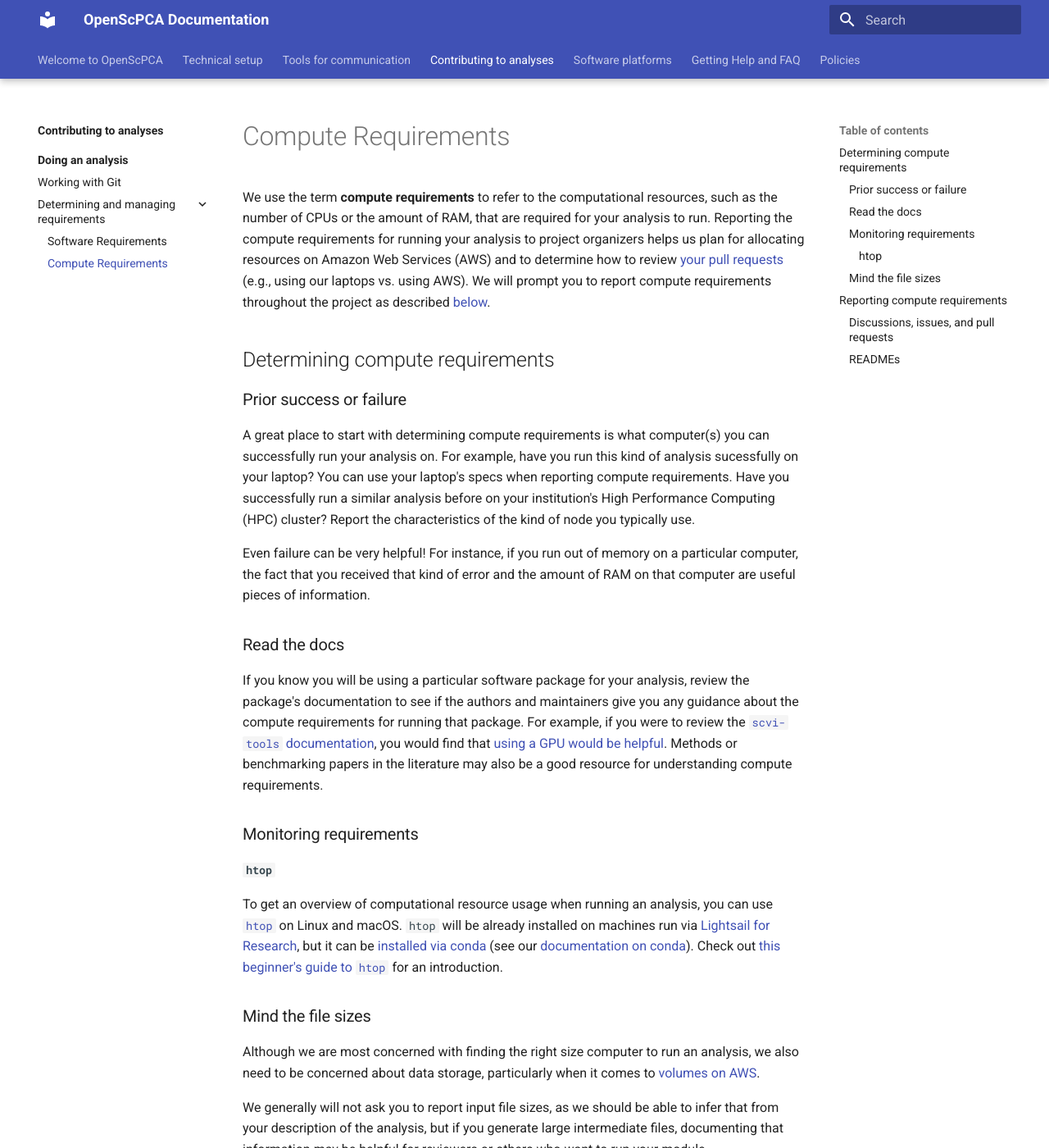
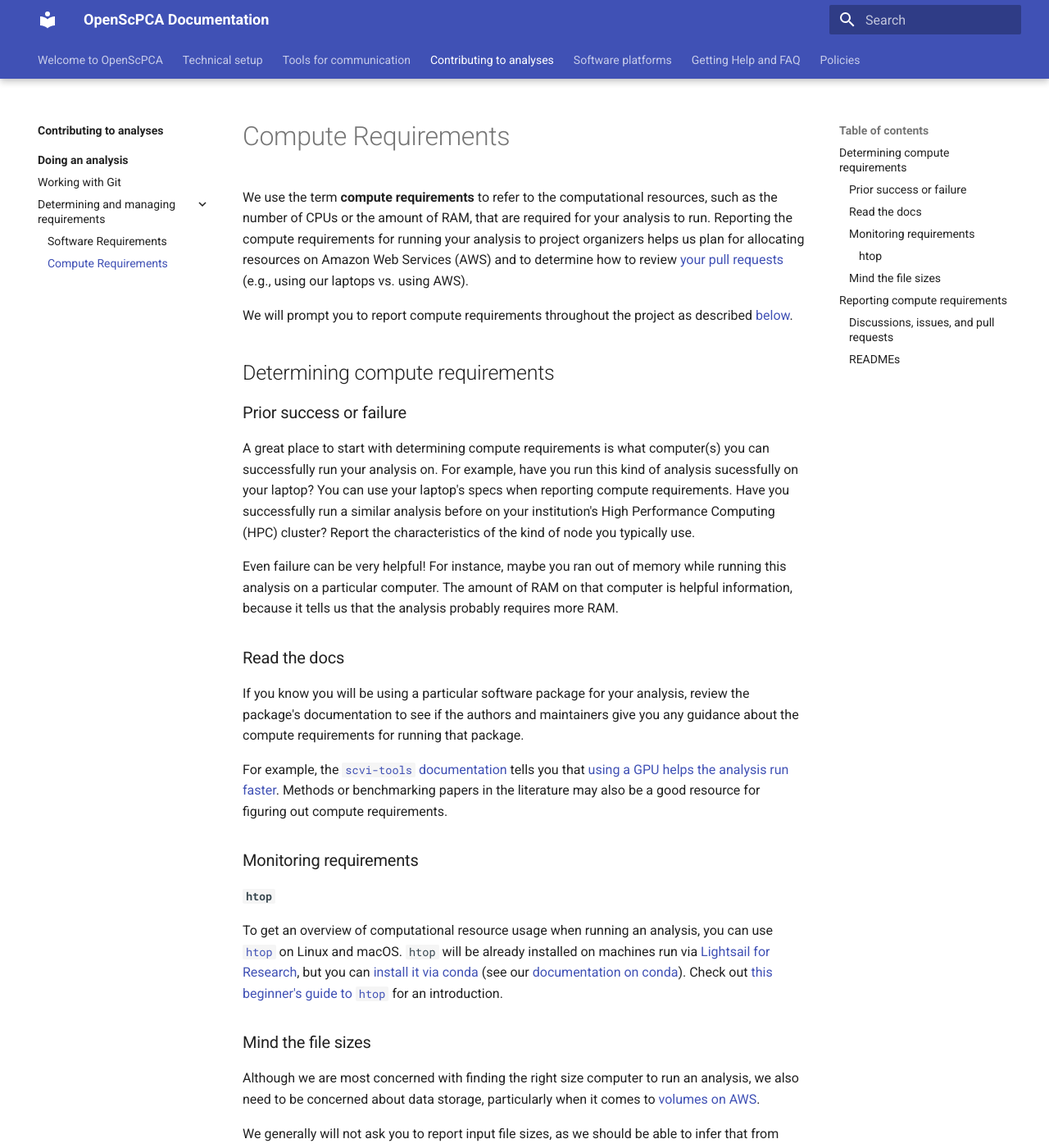
Before and after one commit to AlexsLemonade/OpenScPCA-analysis, an MkDocs documentation site: the page built from docs/contributing-to-analyses/determining-and-managing-requirements/compute-requirements.md, in a window 1280 px wide and 1400 px high. Shown: the whole window at 82% size. Built offline with MkDocs 1.6.1 and Material for MkDocs 9.7.7, drawn with Linux system fonts in a browser that asks for light colours.

Commit message:
Apply suggestions from code review
Co-authored-by: Stephanie Spielman <stephanie.spielman@gmail.com>

```diff
--- a/docs/contributing-to-analyses/determining-and-managing-requirements/compute-requirements.md
+++ b/docs/contributing-to-analyses/determining-and-managing-requirements/compute-requirements.md
@@ -2,6 +2,7 @@
 
 We use the term **compute requirements** to refer to the computational resources, such as the number of CPUs or the amount of RAM, that are required for your analysis to run.
 Reporting the compute requirements for running your analysis to project organizers helps us plan for allocating resources on Amazon Web Services (AWS) and to determine how to review [your pull requests](STUB_LINK PRs docs) (e.g., using our laptops vs. using AWS).
+
 We will prompt you to report compute requirements throughout the project as described [below](#reporting-compute-requirements).
 
 ## Determining compute requirements
@@ -15,20 +16,22 @@ Have you successfully run a similar analysis before on your institution's High P
 Report the characteristics of the kind of node you typically use.
 
 Even failure can be very helpful!
-For instance, if you run out of memory on a particular computer, the fact that you received that kind of error and the amount of RAM on that computer are useful pieces of information.
+For instance, maybe you ran out of memory while running this analysis on a particular computer.
+The amount of RAM on that computer is helpful information, because it tells us that the analysis probably requires more RAM.
 
 ### Read the docs
 
 If you know you will be using a particular software package for your analysis, review the package's documentation to see if the authors and maintainers give you any guidance about the compute requirements for running that package.
-For example, if you were to review the [`scvi-tools` documentation](https://docs.scvi-tools.org/en/stable/index.html), you would find that [using a GPU would be helpful](https://docs.scvi-tools.org/en/stable/installation.html#gpu).
-Methods or benchmarking papers in the literature may also be a good resource for understanding compute requirements.
+
+For example, the [`scvi-tools` documentation](https://docs.scvi-tools.org/en/stable/index.html) tells you that [using a GPU helps the analysis run faster](https://docs.scvi-tools.org/en/stable/installation.html#gpu).
+Methods or benchmarking papers in the literature may also be a good resource for figuring out compute requirements.
 
 ### Monitoring requirements
 
 #### `htop`
 
 To get an overview of computational resource usage when running an analysis, you can use [`htop`](https://htop.dev/) on Linux and macOS.
-`htop` will be already installed on machines run via [Lightsail for Research](STUB_LINK), but it can be [installed via conda](https://anaconda.org/conda-forge/htop) (see our [documentation on conda](software-requirements.md#adding-software-to-the-environment-and-tracking-installed-software)).
+`htop` will be already installed on machines run via [Lightsail for Research](STUB_LINK), but you can [install it via conda](https://anaconda.org/conda-forge/htop) (see our [documentation on conda](software-requirements.md#adding-software-to-the-environment-and-tracking-installed-software)).
 Check out [this beginner's guide to `htop`](https://spin.atomicobject.com/htop-guide/) for an introduction.
 
 <!-- TODO: Do we think this is likely to be useful or just overwhelming?
```
